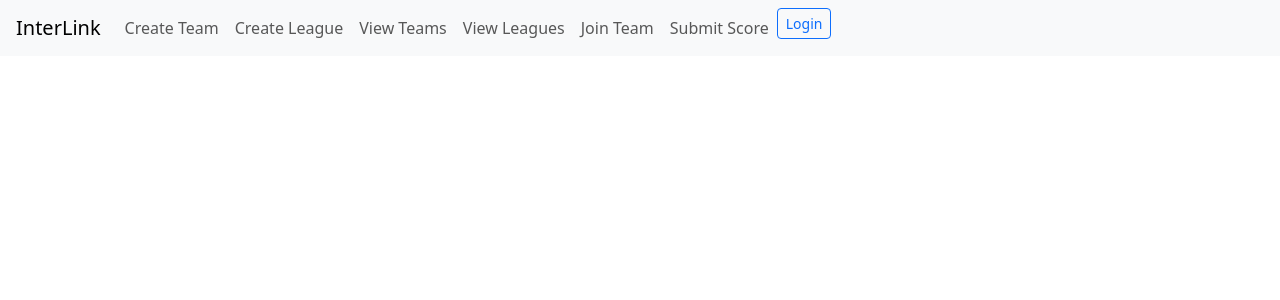
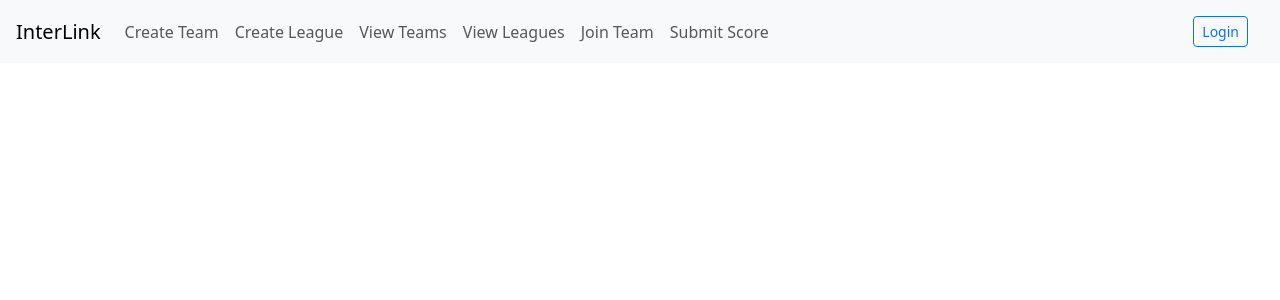
Before and after one commit to IWU-CS253/Interlink, a Flask app: page /team_view in a window 1280 px wide. Shown: the top 300 px of the page. Run offline with Flask 3, Linux system fonts and the light colour scheme; data that the repository does not hold is empty.

Commit message:
fix login button position

```diff
--- a/templates/layout.html
+++ b/templates/layout.html
@@ -12,7 +12,7 @@
         <button class="navbar-toggler" type="button" data-bs-toggle="collapse" data-bs-target="#navbarNav" aria-controls="navbarNav" aria-expanded="false" aria-label="Toggle navigation">
             <span class="navbar-toggler-icon"></span>
         </button>
-        <div class="collapse navbar-collapse" id="navbarNav">
+        <div class="collapse navbar-collapse w-100" id="navbarNav">
             <ul class="navbar-nav">
                 <li class="nav-item">
                     <a class="nav-link" href="{{ url_for('team_creation') }}">Create Team</a>
@@ -32,21 +32,18 @@
                 <li class="nav-item">
                     <a class="nav-link" href="{{ url_for('submit_score') }}">Submit Score</a>
                 </li>
-                <li class="nav-item">
-                    <div class="ms-auto">
-                        {% if session.get('logged_in') %}
-                            <span class="navbar-text me-3">
-                                Logged in as <strong>{{ session['username'] }}</strong>
-                            </span>
-                            <a class="btn btn-outline-danger btn-sm" href="{{ url_for('logout') }}">Logout</a>
-                        {% else %}
-                            <a class="btn btn-outline-primary btn-sm" href="{{ url_for('login') }}">Login</a>
-                        {% endif %}
-                    </div>
-                </li>
             </ul>
+            <div class="ms-auto navbar navbar-expand-lg navbar-light bg-light px-3">
+                {% if session.get('logged_in') %}
+                    <span class="navbar-text me-3 float-end">
+                        Logged in as <strong>{{ session['username'] }}</strong>
+                    </span>
+                    <a class="btn btn-outline-danger btn-sm float-end" href="{{ url_for('logout') }}" >Logout</a>
+                {% else %}
+                    <a class="btn btn-outline-primary btn-sm float-end" href="{{ url_for('login') }}">Login</a>
+                {% endif %}
+            </div>
         </div>
-
     </nav>
 
        <script src="https://cdn.jsdelivr.net/npm/bootstrap@5.3.8/dist/js/bootstrap.bundle.min.js" integrity="sha384-FKyoEForCGlyvwx9Hj09JcYn3nv7wiPVlz7YYwJrWVcXK/BmnVDxM+D2scQbITxI" crossorigin="anonymous"></script>
--- a/templates/team_view.html
+++ b/templates/team_view.html
@@ -1,10 +1,8 @@
 {% extends 'layout.html' %}
 {% block body %}
-<body>
     <ul>
         {% for team in teams %}
         <li>{{ team }}</li>
         {% endfor %}
     </ul>
-</body>
 {% endblock %}
```
Also changed, not shown: templates/league_page.html (added).
